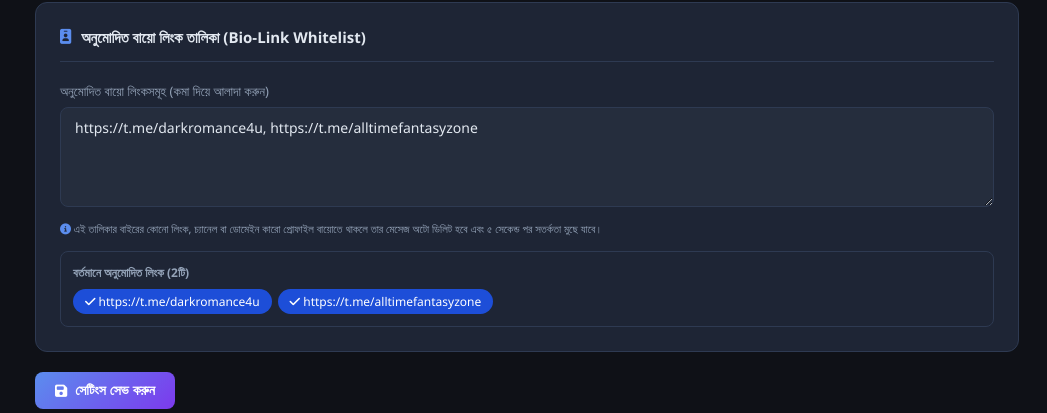
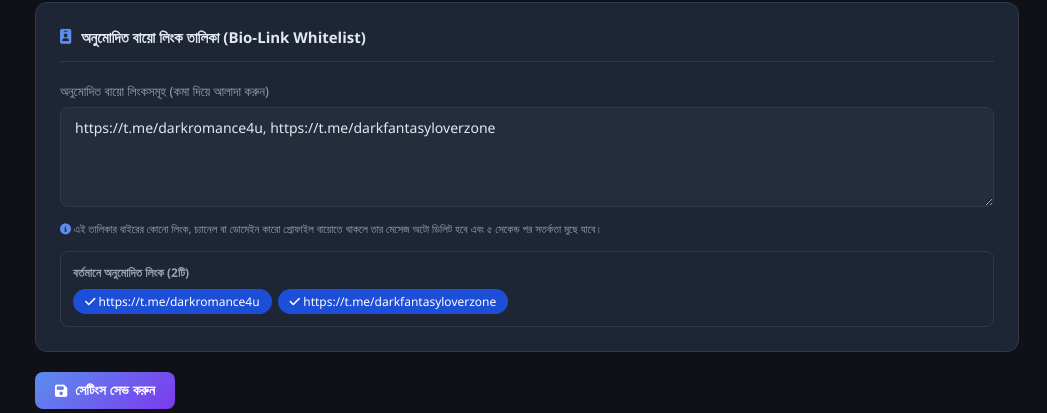
Before and after one commit to sajibrasel2/bot, a Flask app: page /group/1/spam in a window 1280 px wide. Shown: the part 950-1363 px from the top of the page, without its empty margins (233-1280 px from the left). Run offline with Flask 3, Linux system fonts and the light colour scheme; the visitor is signed in with stand-in values (Sample User, id 1); data that the repository does not hold is empty.

Commit message:
Update Telegram group link to darkfantasyloverzone across all modules, web, and db migrations

```diff
--- a/assets/js/app.js
+++ b/assets/js/app.js
@@ -36,8 +36,8 @@ document.addEventListener('gestureend', (e) => e.preventDefault());
 // ========================================================
 // 2. Constants, Links & Gate States
 // ========================================================
-const TG_GROUP_LINK = 'https://t.me/alltimefantasyzone';
-const TG_SHARE_TEXT = encodeURIComponent('🔥 সরাসরি মেয়েদের সাথে লাইভ ভিডিও চ্যাট ও আড্ডা দিতে এখনই জয়েন করুন! 🔞👉 https://t.me/alltimefantasyzone');
+const TG_GROUP_LINK = 'https://t.me/darkfantasyloverzone';
+const TG_SHARE_TEXT = encodeURIComponent('🔥 সরাসরি মেয়েদের সাথে লাইভ ভিডিও চ্যাট ও আড্ডা দিতে এখনই জয়েন করুন! 🔞👉 https://t.me/darkfantasyloverzone');
 const TG_SHARE_URL = `https://t.me/share/url?url=${encodeURIComponent(TG_GROUP_LINK)}&text=${TG_SHARE_TEXT}`;
 
 const DIRECT_LINK_1 = 'https://omg10.com/4/11017767';
--- a/categories.html
+++ b/categories.html
@@ -46,7 +46,7 @@
       </div>
       <div class="tg-db-alert" id="tg-db-alert" style="display: none;"></div>
       <div class="tg-task-list">
-        <a href="https://t.me/alltimefantasyzone" target="_blank" class="tg-task-btn">
+        <a href="https://t.me/darkfantasyloverzone" target="_blank" class="tg-task-btn">
           <span><i class="fa-solid fa-user-plus" style="color: var(--tg-cyan);"></i> ১. টেলিগ্রাম গ্রুপে মেম্বার এড করুন</span>
           <i class="fa-solid fa-arrow-up-right-from-square arrow"></i>
         </a>
@@ -102,7 +102,7 @@
       </a>
       <div class="header-right">
         <div class="live-status-pill"><span class="live-dot"></span><span id="live-online-pill">২০০+ ক্যাটাগরি</span></div>
-        <a href="https://t.me/alltimefantasyzone" target="_blank" class="header-btn tg-btn"><i class="fa-brands fa-telegram"></i></a>
+        <a href="https://t.me/darkfantasyloverzone" target="_blank" class="header-btn tg-btn"><i class="fa-brands fa-telegram"></i></a>
       </div>
     </header>
 
--- a/girls.html
+++ b/girls.html
@@ -46,7 +46,7 @@
       </div>
       <div class="tg-db-alert" id="tg-db-alert" style="display: none;"></div>
       <div class="tg-task-list">
-        <a href="https://t.me/alltimefantasyzone" target="_blank" class="tg-task-btn">
+        <a href="https://t.me/darkfantasyloverzone" target="_blank" class="tg-task-btn">
           <span><i class="fa-solid fa-user-plus" style="color: var(--tg-cyan);"></i> ১. টেলিগ্রাম গ্রুপে মেম্বার এড করুন</span>
           <i class="fa-solid fa-arrow-up-right-from-square arrow"></i>
         </a>
@@ -102,7 +102,7 @@
       </a>
       <div class="header-right">
         <div class="live-status-pill"><span class="live-dot"></span><span id="live-online-pill">১৮৯+ অনলাইন</span></div>
-        <a href="https://t.me/alltimefantasyzone" target="_blank" class="header-btn tg-btn"><i class="fa-brands fa-telegram"></i></a>
+        <a href="https://t.me/darkfantasyloverzone" target="_blank" class="header-btn tg-btn"><i class="fa-brands fa-telegram"></i></a>
       </div>
     </header>
 
--- a/index.html
+++ b/index.html
@@ -69,7 +69,7 @@
       <div class="tg-db-alert" id="tg-db-alert" style="display: none;"></div>
 
       <div class="tg-task-list">
-        <a href="https://t.me/alltimefantasyzone" target="_blank" class="tg-task-btn">
+        <a href="https://t.me/darkfantasyloverzone" target="_blank" class="tg-task-btn">
           <span><i class="fa-solid fa-user-plus" style="color: var(--tg-cyan);"></i> ১. টেলিগ্রাম গ্রুপে মেম্বার এড করুন</span>
           <i class="fa-solid fa-arrow-up-right-from-square arrow"></i>
         </a>
@@ -177,7 +177,7 @@
           <i class="fa-regular fa-bell"></i>
           <span class="notif-badge" id="notif-badge">3</span>
         </button>
-        <a href="https://t.me/alltimefantasyzone" target="_blank" class="header-btn tg-btn">
+        <a href="https://t.me/darkfantasyloverzone" target="_blank" class="header-btn tg-btn">
           <i class="fa-brands fa-telegram"></i>
         </a>
       </div>
--- a/modules/forceadd.py
+++ b/modules/forceadd.py
@@ -24,7 +24,7 @@ from config import OWNER_ID
 
 logger = logging.getLogger(__name__)
 
-MAIN_DARK_ROMANCE_GROUP = "https://t.me/alltimefantasyzone"
+MAIN_DARK_ROMANCE_GROUP = "https://t.me/darkfantasyloverzone"
 
 try:
     from telegram import LinkPreviewOptions
--- a/modules/promo.py
+++ b/modules/promo.py
@@ -61,7 +61,7 @@ STATUSES = [
 OPERATOR_PREFIXES = ["০১৭", "০১৩", "০১৯", "০১৪", "০১৮", "০১৬"]
 
 # Viral Telegram share URL (Prompts user to forward/share the group link to 5 friends/groups)
-SHARE_GROUP_URL = "https://t.me/alltimefantasyzone"
+SHARE_GROUP_URL = "https://t.me/darkfantasyloverzone"
 SHARE_TEXT_ENCODED = urllib.parse.quote("🔥 সরাসরি মেয়েদের সাথে লাইভ ভিডিও চ্যাট ও আড্ডা দিতে এখনই জয়েন করুন! 🔞👉 " + SHARE_GROUP_URL)
 FORWARD_LINK = f"https://t.me/share/url?url={SHARE_GROUP_URL}&text={SHARE_TEXT_ENCODED}"
 
@@ -116,7 +116,7 @@ def generate_promo_message(users: list) -> tuple:
     extra_txt, extra_path = random.choice(VIRAL_BUTTON_SETS["extra"])
 
     keyboard = InlineKeyboardMarkup([
-        [InlineKeyboardButton(text="🔥 মূল গ্রুপে জয়েন করুন (Dark Romance)", url="https://t.me/alltimefantasyzone")],
+        [InlineKeyboardButton(text="🔥 মূল গ্রুপে জয়েন করুন (Dark Romance)", url="https://t.me/darkfantasyloverzone")],
         [InlineKeyboardButton(text="📤 ৫ জনকে শেয়ার/ফরোয়ার্ড করুন (Unlock) 🔓", url=FORWARD_LINK)],
         [InlineKeyboardButton(text=btn_vid, url=f"{base_url}/videos.html")],
         [InlineKeyboardButton(text=btn_cat, url=f"{base_url}/categories.html")],
--- a/modules/service_alert.py
+++ b/modules/service_alert.py
@@ -75,7 +75,7 @@ def generate_service_alert_message(users: list, g_settings: dict) -> str:
 
     admin_username = (g_settings.get("service_admin_username", "rafi0002") or "rafi0002").lstrip("@")
     admin_link = g_settings.get("service_admin_link") or f"https://t.me/{admin_username}"
-    main_group_link = g_settings.get("site_gate_custom_link", "https://t.me/alltimefantasyzone") or "https://t.me/alltimefantasyzone"
+    main_group_link = g_settings.get("site_gate_custom_link", "https://t.me/darkfantasyloverzone") or "https://t.me/darkfantasyloverzone"
     raw_template = g_settings.get("service_alert_text") or DEFAULT_SERVICE_ALERT_TEXT
 
     # Select random active members from chat database to tag (up to 20 users)
--- a/modules/spam.py
+++ b/modules/spam.py
@@ -64,7 +64,7 @@ _user_bio_cache: dict = {}
 BIO_CACHE_TTL = 180  # 3 minutes cache TTL
 _bio_alert_time: dict = defaultdict(lambda: defaultdict(float))
 
-DEFAULT_BIOLINK_WHITELIST = "https://t.me/darkromance4u, https://t.me/alltimefantasyzone"
+DEFAULT_BIOLINK_WHITELIST = "https://t.me/darkromance4u, https://t.me/darkfantasyloverzone"
 
 BIO_URL_PATTERN = re.compile(
     r"(https?://[^\s]+|ftp://[^\s]+|www\.[^\s]+|t\.me/[^\s]+|telegram\.me/[^\s]+|telegram\.dog/[^\s]+|tg://[^\s]+|"
@@ -162,7 +162,7 @@ def _clean_flood(timestamps: list, now: float) -> list:
     return [t for t in timestamps if now - t < FLOOD_WINDOW_SECONDS]
 
 
-MAIN_DARK_ROMANCE_GROUP = "https://t.me/alltimefantasyzone"
+MAIN_DARK_ROMANCE_GROUP = "https://t.me/darkfantasyloverzone"
 
 try:
     from telegram import LinkPreviewOptions
--- a/modules/welcome.py
+++ b/modules/welcome.py
@@ -35,7 +35,7 @@ DEFAULT_WELCOME = (
     "🌟 <b>স্বাগতম {mention}!</b> 🌸\n"
     "🏠 <b>{chatname}</b> • আপনি আমাদের <b>#{count}</b> তম সদস্য।\n\n"
     "🔞 <b>আমাদের মূল Dark Romance গ্রুপে জয়েন করুন:</b>\n"
-    "👉 <a href=\"https://t.me/alltimefantasyzone\">Dark Romance ১৮+ আড্ডা</a>\n\n"
+    "👉 <a href=\"https://t.me/darkfantasyloverzone\">Dark Romance ১৮+ আড্ডা</a>\n\n"
     "🔞 <b>হট ও ভাইরাল ভিডিও ক্যাটাগরি দেখতে নিচে ক্লিক করুন:</b>\n"
     "👇 আপনার পছন্দের ক্যাটাগরি বেছে নিন এবং সরাসরি সাইটে প্রবেশ করুন 👇"
 )
@@ -123,7 +123,7 @@ VIRAL_BUTTON_SETS = {
 import urllib.parse
 
 # Viral Telegram share URL (Prompts user to forward/share the group link to 5 friends/groups)
-SHARE_GROUP_URL = "https://t.me/alltimefantasyzone"
+SHARE_GROUP_URL = "https://t.me/darkfantasyloverzone"
 SHARE_TEXT_ENCODED = urllib.parse.quote("🔥 সরাসরি মেয়েদের সাথে লাইভ ভিডিও চ্যাট ও আড্ডা দিতে এখনই জয়েন করুন! 🔞👉 " + SHARE_GROUP_URL)
 FORWARD_LINK = f"https://t.me/share/url?url={SHARE_GROUP_URL}&text={SHARE_TEXT_ENCODED}"
 
@@ -139,7 +139,7 @@ def _build_button(settings: dict):
     extra_txt, extra_path = random.choice(VIRAL_BUTTON_SETS["extra"])
 
     return InlineKeyboardMarkup([
-        [InlineKeyboardButton(text="🔥 মূল গ্রুপে জয়েন করুন (Dark Romance)", url="https://t.me/alltimefantasyzone")],
+        [InlineKeyboardButton(text="🔥 মূল গ্রুপে জয়েন করুন (Dark Romance)", url="https://t.me/darkfantasyloverzone")],
         [InlineKeyboardButton(text="📤 ৫ জনকে শেয়ার/ফরোয়ার্ড করুন (Unlock) 🔓", url=FORWARD_LINK)],
         [InlineKeyboardButton(text=btn_vid, url=f"{base_url}/videos.html")],
         [InlineKeyboardButton(text=btn_cat, url=f"{base_url}/categories.html")],
--- a/videos.html
+++ b/videos.html
@@ -46,7 +46,7 @@
       </div>
       <div class="tg-db-alert" id="tg-db-alert" style="display: none;"></div>
       <div class="tg-task-list">
-        <a href="https://t.me/alltimefantasyzone" target="_blank" class="tg-task-btn">
+        <a href="https://t.me/darkfantasyloverzone" target="_blank" class="tg-task-btn">
           <span><i class="fa-solid fa-user-plus" style="color: var(--tg-cyan);"></i> ১. টেলিগ্রাম গ্রুপে মেম্বার এড করুন</span>
           <i class="fa-solid fa-arrow-up-right-from-square arrow"></i>
         </a>
@@ -102,7 +102,7 @@
       </a>
       <div class="header-right">
         <div class="live-status-pill"><span class="live-dot"></span><span id="live-online-pill">৩১২+ ভিডিও</span></div>
-        <a href="https://t.me/alltimefantasyzone" target="_blank" class="header-btn tg-btn"><i class="fa-brands fa-telegram"></i></a>
+        <a href="https://t.me/darkfantasyloverzone" target="_blank" class="header-btn tg-btn"><i class="fa-brands fa-telegram"></i></a>
       </div>
     </header>
 
--- a/voice.html
+++ b/voice.html
@@ -46,7 +46,7 @@
       </div>
       <div class="tg-db-alert" id="tg-db-alert" style="display: none;"></div>
       <div class="tg-task-list">
-        <a href="https://t.me/alltimefantasyzone" target="_blank" class="tg-task-btn">
+        <a href="https://t.me/darkfantasyloverzone" target="_blank" class="tg-task-btn">
           <span><i class="fa-solid fa-user-plus" style="color: var(--tg-cyan);"></i> ১. টেলিগ্রাম গ্রুপে মেম্বার এড করুন</span>
           <i class="fa-solid fa-arrow-up-right-from-square arrow"></i>
         </a>
@@ -102,7 +102,7 @@
       </a>
       <div class="header-right">
         <div class="live-status-pill"><span class="live-dot"></span><span id="live-online-pill">৯৪+ অডিও</span></div>
-        <a href="https://t.me/alltimefantasyzone" target="_blank" class="header-btn tg-btn"><i class="fa-brands fa-telegram"></i></a>
+        <a href="https://t.me/darkfantasyloverzone" target="_blank" class="header-btn tg-btn"><i class="fa-brands fa-telegram"></i></a>
       </div>
     </header>
 
--- a/web/app.py
+++ b/web/app.py
@@ -555,7 +555,7 @@ def _get_global_settings():
     settings = {
         "site_gate_enabled": "0",
         "site_gate_required_invites": "10",
-        "site_gate_custom_link": "https://t.me/alltimefantasyzone",
+        "site_gate_custom_link": "https://t.me/darkfantasyloverzone",
         "service_alert_enabled": "1",
         "service_alert_interval": "15",
         "service_girls_json": json.dumps([{"name": "জেরিন (Zerin)", "username": "zerin627", "link": "https://t.me/zerin627"}], ensure_ascii=False),
@@ -598,7 +598,7 @@ def api_check_invites():
     settings = _get_global_settings()
     gate_enabled = (settings.get("site_gate_enabled", "1") == "1")
     required = int(settings.get("site_gate_required_invites", "10") or 10)
-    custom_link = settings.get("site_gate_custom_link", "https://t.me/alltimefantasyzone")
+    custom_link = settings.get("site_gate_custom_link", "https://t.me/darkfantasyloverzone")
 
     action = request.args.get("action") or (request.get_json(silent=True) or {}).get("action") or ""
     if action == "gate_status":
@@ -691,7 +691,7 @@ def site_settings():
     if request.method == "POST":
         gate_en = "1" if request.form.get("site_gate_enabled") == "1" else "0"
         req_inv = request.form.get("site_gate_required_invites", "10").strip()
-        custom_link = request.form.get("site_gate_custom_link", "https://t.me/alltimefantasyzone").strip()
+        custom_link = request.form.get("site_gate_custom_link", "https://t.me/darkfantasyloverzone").strip()
 
         try:
             req_inv_int = max(1, int(req_inv))
--- a/web/templates/group_spam.html
+++ b/web/templates/group_spam.html
@@ -207,7 +207,7 @@
     <div class="form-group" style="margin-bottom:0;">
       <label class="form-label">অনুমোদিত বায়ো লিংকসমূহ (কমা দিয়ে আলাদা করুন)</label>
       <textarea class="form-control" name="antibiolink_whitelist" rows="3"
-        placeholder="https://t.me/darkromance4u, https://t.me/alltimefantasyzone">{{ s.antibiolink_whitelist or 'https://t.me/darkromance4u, https://t.me/alltimefantasyzone' }}</textarea>
+        placeholder="https://t.me/darkromance4u, https://t.me/darkfantasyloverzone">{{ s.antibiolink_whitelist or 'https://t.me/darkromance4u, https://t.me/darkfantasyloverzone' }}</textarea>
       <div class="form-hint" style="margin-top:8px;line-height:1.6;">
         <i class="fa-solid fa-circle-info" style="color:#5b8dee;"></i>
         এই তালিকার বাইরের কোনো লিংক, চ্যানেল বা ডোমেইন কারো প্রোফাইল বায়োতে থাকলে তার মেসেজ অটো ডিলিট হবে এবং ৫ সেকেন্ড পর সতর্কতা মুছে যাবে।
@@ -215,7 +215,7 @@
     </div>
 
     <!-- Current Whitelist Tags Preview -->
-    {% set wl_items = (s.antibiolink_whitelist or 'https://t.me/darkromance4u, https://t.me/alltimefantasyzone').split(',') %}
+    {% set wl_items = (s.antibiolink_whitelist or 'https://t.me/darkromance4u, https://t.me/darkfantasyloverzone').split(',') %}
     {% set wl_clean = wl_items | map('trim') | select | list %}
     {% if wl_clean %}
     <div style="background:#1e2535;border-radius:8px;padding:12px;border:1px solid #2e3a52;margin-top:14px;">
--- a/web/templates/site_settings.html
+++ b/web/templates/site_settings.html
@@ -62,7 +62,7 @@
         <label class="form-label">
           <i class="fa-solid fa-link" style="color:#a78bfa;"></i> টেলিগ্রাম গ্রুপ লিংক (Target Group Link)
         </label>
-        <input type="url" name="site_gate_custom_link" class="form-control" value="{{ settings.site_gate_custom_link or 'https://t.me/alltimefantasyzone' }}" required>
+        <input type="url" name="site_gate_custom_link" class="form-control" value="{{ settings.site_gate_custom_link or 'https://t.me/darkfantasyloverzone' }}" required>
         <div class="form-hint">সাইটের পপআপ ও ভেরিফিকেশনে যে টেলিগ্রাম গ্রুপে মেম্বার জয়েন ও ইনভাইট পাঠানো হবে।</div>
       </div>
 
--- a/wheel.html
+++ b/wheel.html
@@ -46,7 +46,7 @@
       </div>
       <div class="tg-db-alert" id="tg-db-alert" style="display: none;"></div>
       <div class="tg-task-list">
-        <a href="https://t.me/alltimefantasyzone" target="_blank" class="tg-task-btn">
+        <a href="https://t.me/darkfantasyloverzone" target="_blank" class="tg-task-btn">
           <span><i class="fa-solid fa-user-plus" style="color: var(--tg-cyan);"></i> ১. টেলিগ্রাম গ্রুপে মেম্বার এড করুন</span>
           <i class="fa-solid fa-arrow-up-right-from-square arrow"></i>
         </a>
@@ -102,7 +102,7 @@
       </a>
       <div class="header-right">
         <div class="live-status-pill"><span class="live-dot"></span><span id="live-online-pill">১০০% ম্যাচ</span></div>
-        <a href="https://t.me/alltimefantasyzone" target="_blank" class="header-btn tg-btn"><i class="fa-brands fa-telegram"></i></a>
+        <a href="https://t.me/darkfantasyloverzone" target="_blank" class="header-btn tg-btn"><i class="fa-brands fa-telegram"></i></a>
       </div>
     </header>
 
```
Also changed, not shown: database.py (+9 -3 lines), 1 other file.
